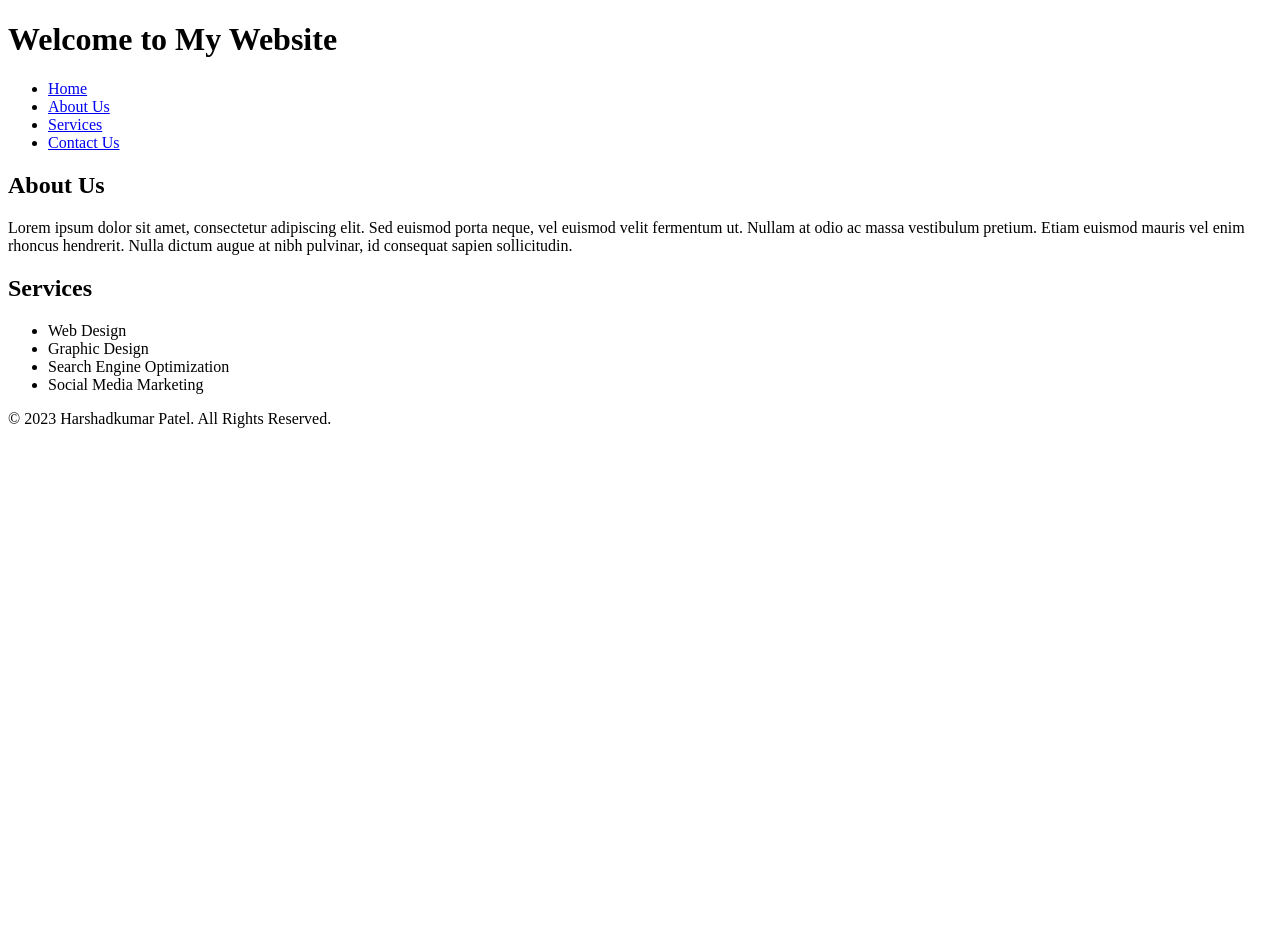
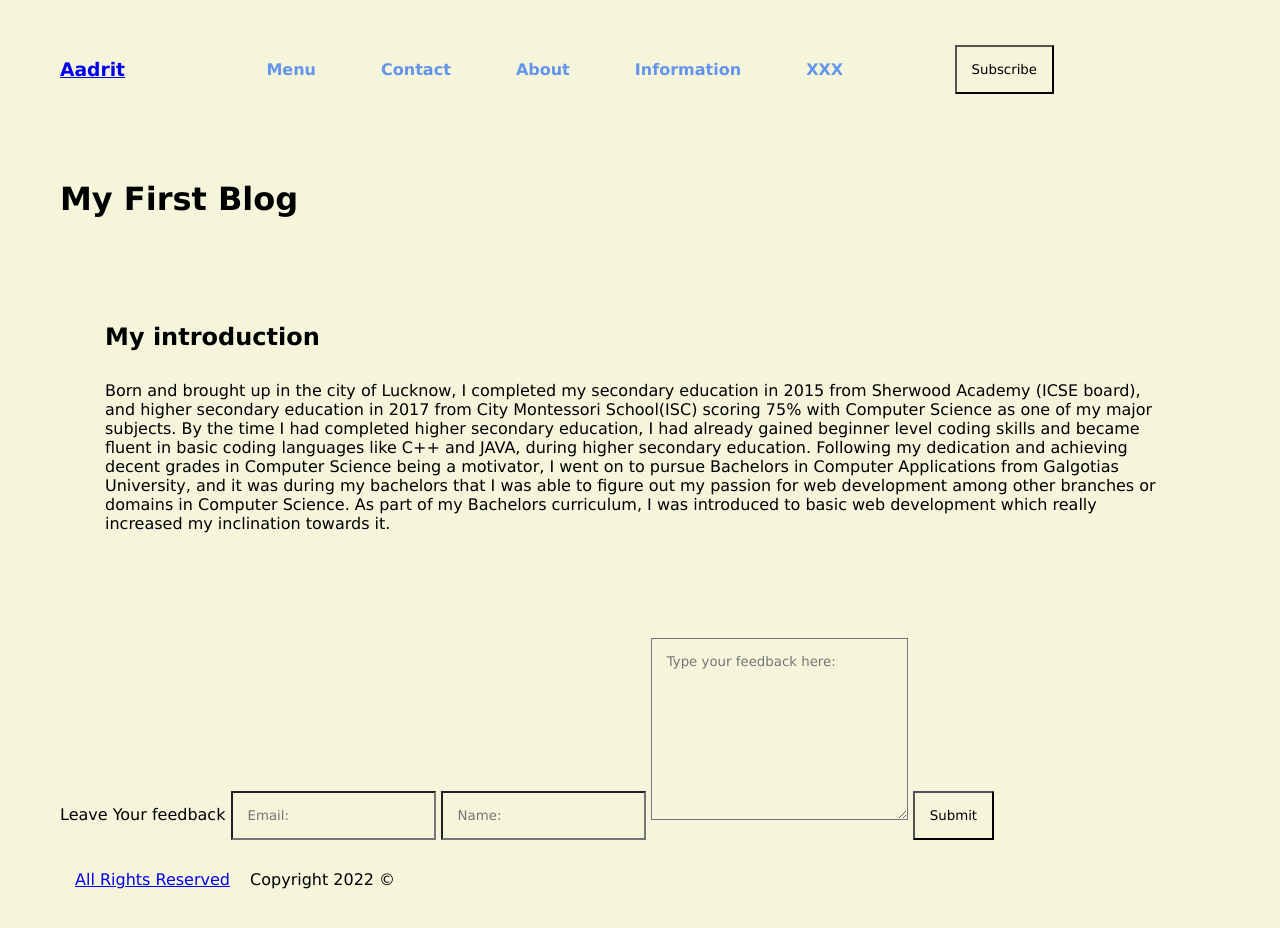
Before and after one commit to aadritChauhan/header_security, a plain HTML site: page index.html in a window 1280 px wide. Before the commit the page ends 800 px from the top, so only its background shows below. Drawn offline with Linux system fonts and the light colour scheme.

Commit message:
Update index.html

```diff
--- a/index.html
+++ b/index.html
@@ -2,43 +2,97 @@
 <html lang="en">
 <head>
     <meta charset="UTF-8">
+    <meta http-equiv="X-UA-Compatible" content="IE=edge">
     <meta name="viewport" content="width=device-width, initial-scale=1.0">
-	<title>Lab 4 HTTP Seacurity Headers</title>
+    <link rel="stylesheet" href="./css/style.css">
+    <style>
+         * {
+
+            font-family: 'Lucida Sans', 'Lucida Sans Regular', 'Lucida Grande', 'Lucida Sans Unicode', Geneva, Verdana, sans-serif;
+            padding: 15px;
+            box-sizing: border-box;
+            margin: 0;
+            background-color: beige;
+
+          }
+          .navbar{
+            width: 1024px;
+            height: 15vh;
+            margin: 0px;
+            padding: 0px;
+          }
+          nav{
+            display: flex;
+            align-items: center;
+            justify-content: space-between;
+            padding: 0px;
+          }
+          nav ul li{
+            list-style-type: none;
+            display: inline-block;
+
+          }
+          nav ul li a{
+            color:cornflowerblue ;
+            text-decoration: none;
+            font-weight: bolder;
+          }
+    </style>
+    <title>My Blog</title>
 </head>
 <body>
+      <div class="navbar">
+         <nav>
+           <h3 class="logo"><a href="#">Aadrit</a> </h3>
+             <ul class="navLinks">
+                <li><a href="#">Menu</a></li>
+                <li><a href="#">Contact</a></li>
+                <li><a href="#">About</a></li>
+                <li><a href="#">Information</a></li>
+                <li><a href="#">XXX</a></li>
+             </ul>
+             <button type="button">Subscribe</button>
+         </nav>
+       </div>
     <header>
-		<h1>Welcome to My Website</h1>
-		<nav>
-			<ul>
-				<li><a href="#">Home</a></li>
-				<li><a href="#">About Us</a></li>
-				<li><a href="#">Services</a></li>
-				<li><a href="#">Contact Us</a></li>
-			</ul>
-		</nav>
+        <h1>My First Blog</h1>
+
     </header>
 
+
     <main>
-		<section>
-			<h2>About Us</h2>
-			<p>Lorem ipsum dolor sit amet, consectetur adipiscing elit. Sed euismod porta neque, vel euismod velit fermentum ut. Nullam at odio ac massa vestibulum pretium. Etiam euismod mauris vel enim rhoncus hendrerit. Nulla dictum augue at nibh pulvinar, id consequat sapien sollicitudin. </p>
-		</section>
+        <div class="flex">
+            <div class="columnL">
+                <article>
+                    <h2>My introduction</h2>
+                    <p>Born and brought up in the city of Lucknow, I completed my secondary education in 2015 from Sherwood Academy (ICSE board), and higher secondary education in 2017 from City Montessori School(ISC) scoring 75% with Computer Science as one of my major subjects. By the time I had completed higher secondary education, I had already gained beginner level coding skills and became fluent in basic coding languages like C++ and JAVA, during higher secondary education.
 
-		<section>
-			<h2>Services</h2>
-			<ul>
-				<li>Web Design</li>
-				<li>Graphic Design</li>
-				<li>Search Engine Optimization</li>
-				<li>Social Media Marketing</li>
-			</ul>
-		</section>
+                     Following my dedication and achieving decent grades in Computer Science being a motivator, I went on to pursue Bachelors in Computer Applications from Galgotias University, and it was during my bachelors that I was able to figure out my passion for web development among other branches or domains in Computer Science. As part of my Bachelors curriculum, I was introduced to basic web development which really increased my inclination towards it.</p>
+                </article>
 
+            </div>
+
+
+        </div>
 
     </main>
 
-	<footer>
-		<p>&copy; 2023 Harshadkumar Patel. All Rights Reserved.</p>
+    <footer class="line">
+
+        <form>
+        Leave Your feedback
+        <input type="email" placeholder="Email:">
+        <input type="text" placeholder="Name:">
+        <textarea name="Feedback"  cols="30" rows="10" placeholder="Type your feedback here:"></textarea>
+        <button type="button">Submit</button>
+        </form>
+        <div >
+        <a href="#">All Rights Reserved</a> Copyright 2022 &copy;
+        </div>
+
    </footer>
+
+
+
 </body>
 </html>
```
Lines whose indentation alone changed are shown as unchanged.
